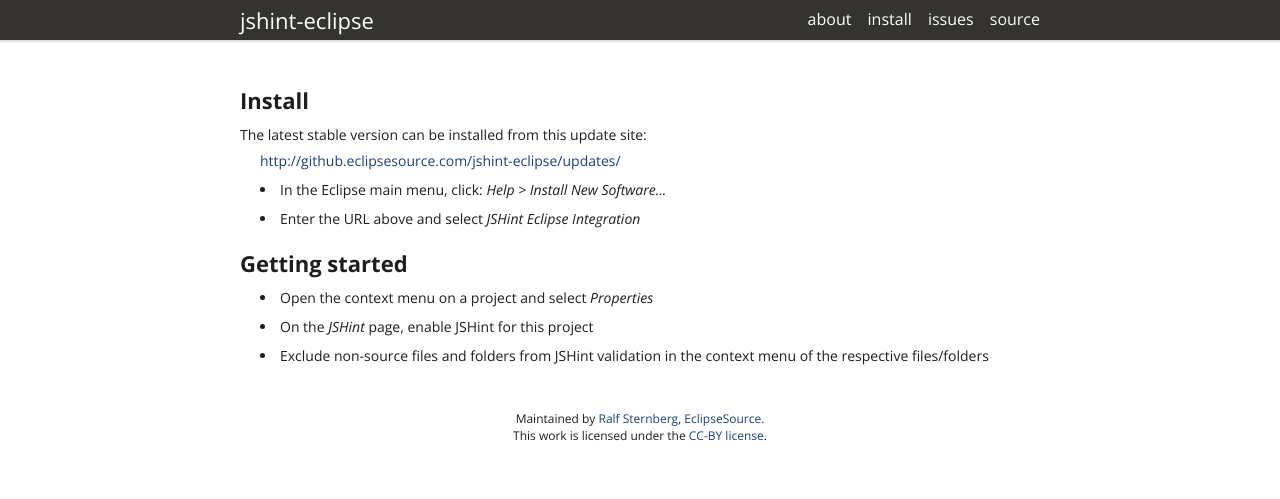
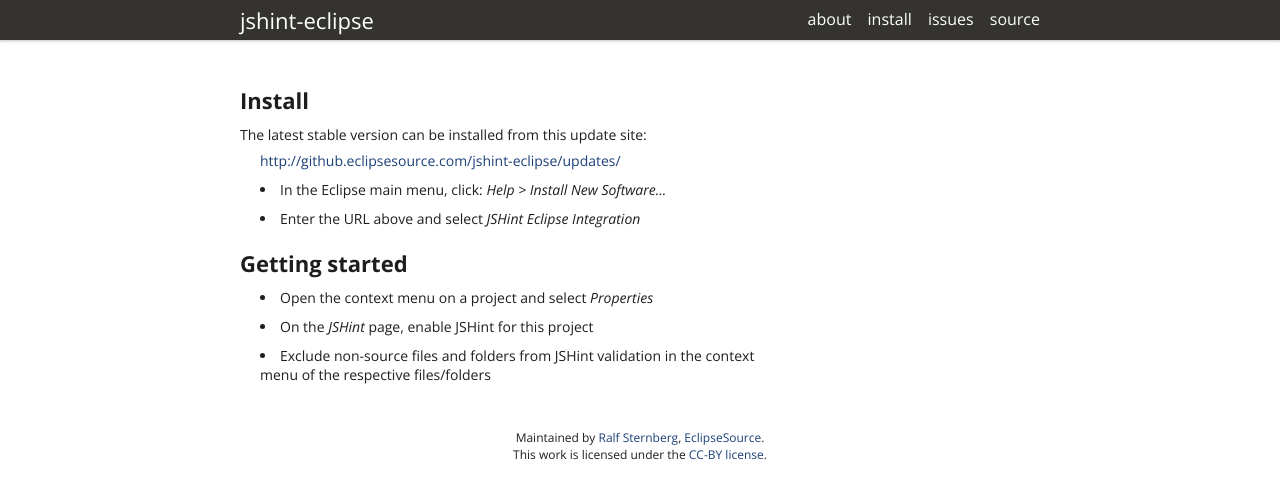
Before and after one commit to eclipsesource/jshint-eclipse, a Jekyll site: the page built from install.html, in a window 1280 px wide. Shown: the top 499 px of the page. Built offline with Jekyll 4.4.1, drawn with Linux system fonts in a browser that asks for light colours.

Commit message:
Improved stylesheet for cell layouts

```diff
--- a/install.html
+++ b/install.html
@@ -3,6 +3,10 @@
 name: install
 title: jshint-eclipse - Install
 ---
+
+<div class="row">
+
+  <div class="cell twothirds">
 
     <h2>Install</h2>
 
@@ -34,3 +38,11 @@
         Exclude non-source files and folders from JSHint validation in the context menu of the respective files/folders
       </li>
     </ul>
+
+  </div>
+
+  <div class="cell onethird">
+  </div>
+
+  <div class="clear"></div>
+</div>
--- a/style.css
+++ b/style.css
@@ -114,20 +114,23 @@
   padding: 20px 35px;
 }
 
-div.columns {
+div.row {
   margin-left: -17px;
   margin-right: -17px;
 }
 
-div.third {
+div.cell {
   float: left;
-  width: 244px;
   padding-left: 17px;
   padding-right: 17px;
 }
 
-div.block:first-child {
-  margin-left: 0;
+div.onethird {
+  width: 244px;
+}
+
+div.twothirds {
+  width: 522px;
 }
 
 div.clear {
```
Also changed, not shown: about.html (+6 -6 lines). Lines whose indentation alone changed are shown as unchanged.
